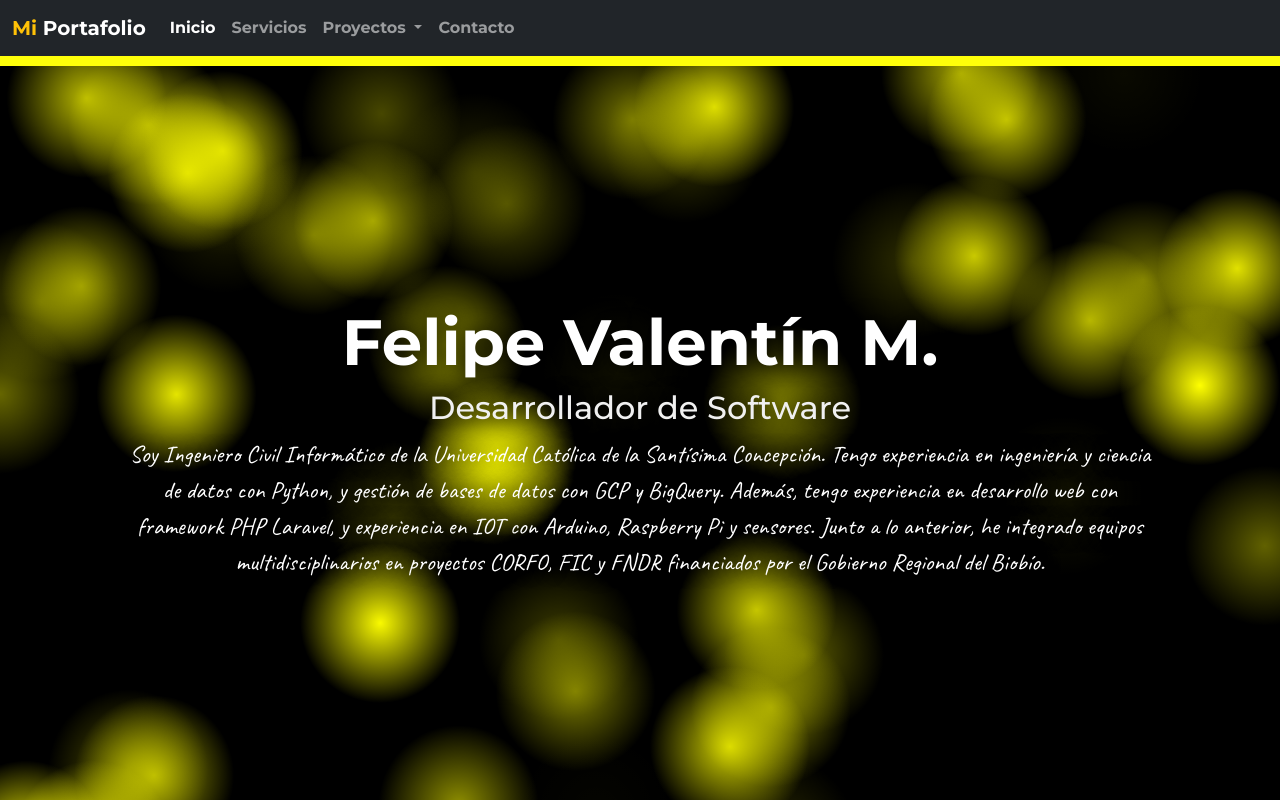
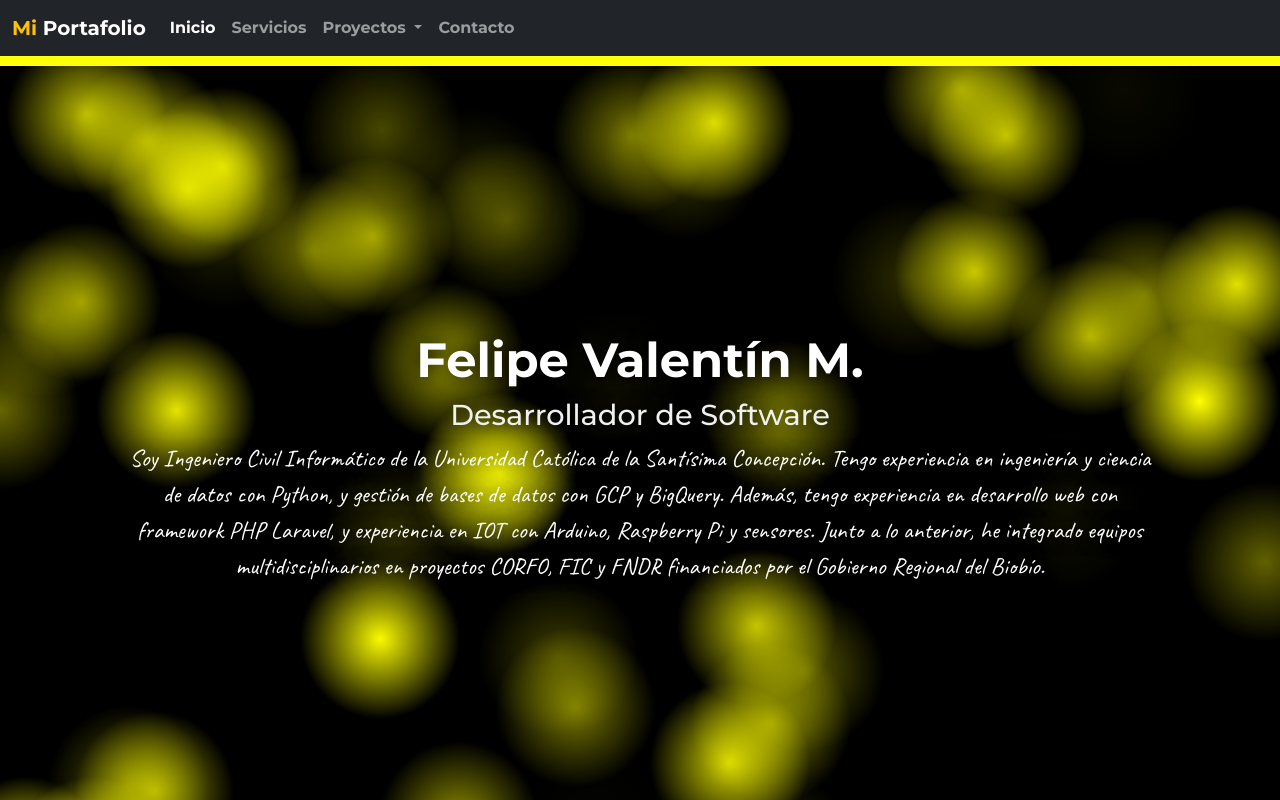
Before and after one commit to fvalentin1/fvalentin1.github.io, a plain HTML site: page index.html in a window 1280 px wide. Shown: the top 800 px of the page. Drawn offline with nearby package versions, Linux system fonts and the light colour scheme.

Commit message:
fix header

```diff
--- a/header.css
+++ b/header.css
@@ -13,16 +13,18 @@
     text-shadow: black 0px 0px 20px;
     padding-left: 10%;
     padding-right: 10%;
+    padding-top: 10%;
+    padding-bottom: 10%;
 }
 
 .name {
-    font-size: 4rem;
+    font-size: 3rem;
     color: white;
     font-weight: bold;
 }
 
 .role {
-    font-size: 2rem;
+    font-size: 1.8rem;
     color: #f0f0f0;
 }
 
--- a/index.html
+++ b/index.html
@@ -38,7 +38,7 @@
             font-weight: 700;
             font-style: normal;
 
-            padding-top: 50px;
+            padding-top: 66px;
         }
 
         footer {
```
